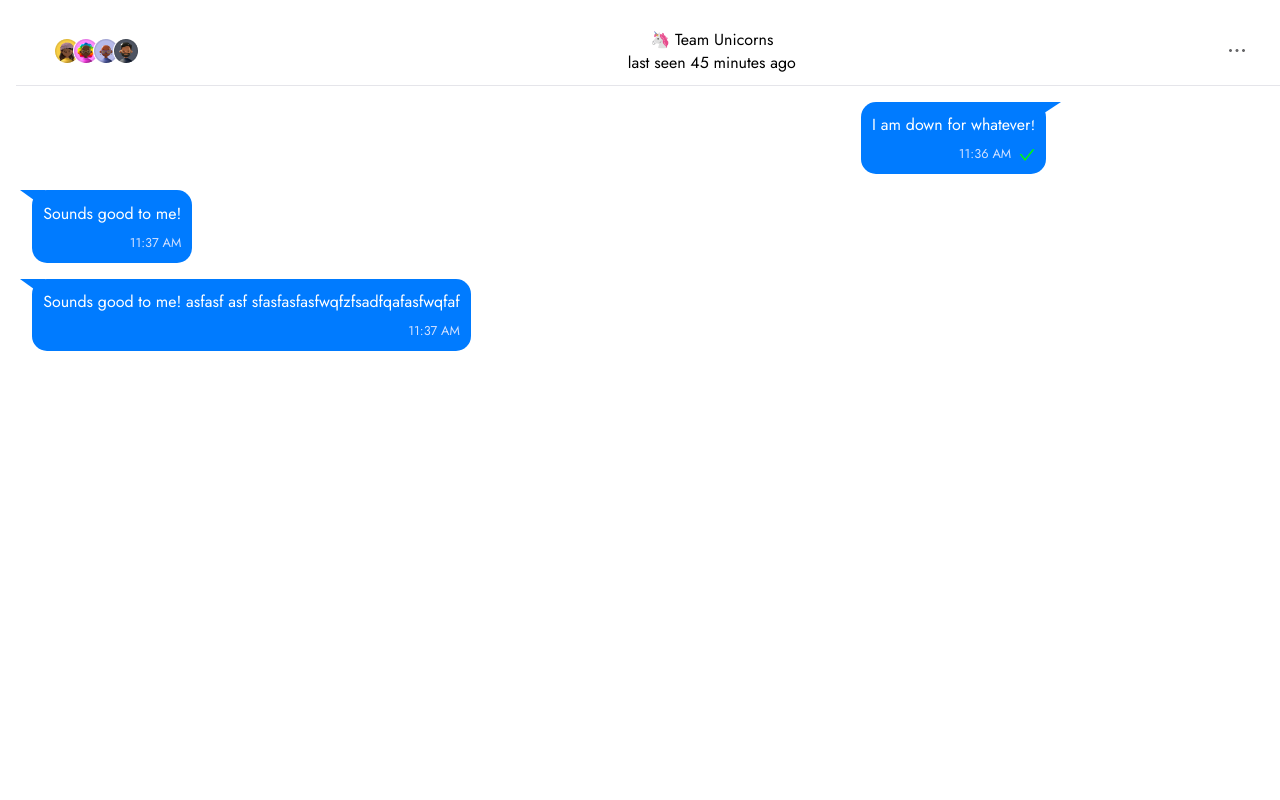
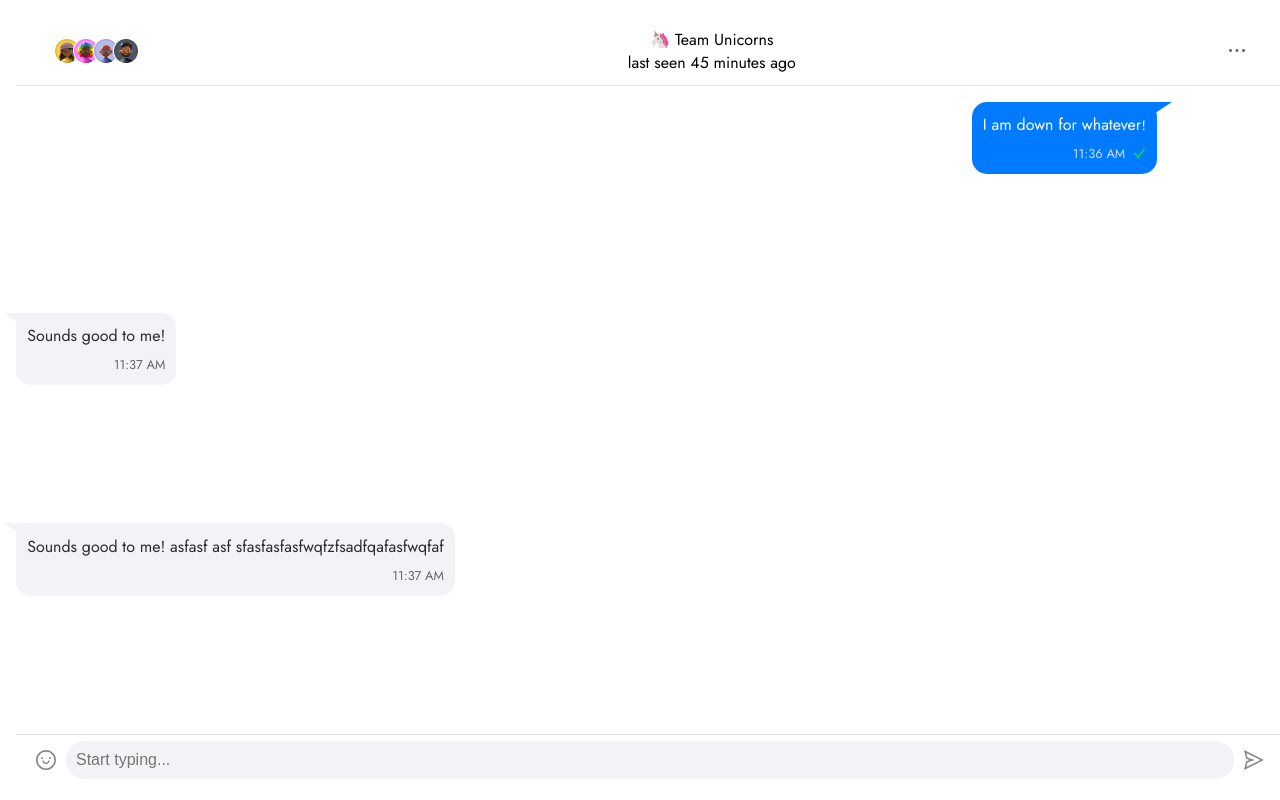
Before and after one commit to Pavl0ffN94/test-telekom_service, a Next.js app: page / in a window 1280 px wide. Built offline with nearby package versions, Linux system fonts and the light colour scheme.

Commit message:
add form + fix style message

```diff
--- /dev/null
+++ b/app/components/formMessage/index.tsx
@@ -0,0 +1,37 @@
+'use client';
+
+import React, {useState} from 'react';
+import {type FC} from 'react';
+import {SmileOutlined, SendOutlined} from '@ant-design/icons';
+import styles from './style.module.css';
+
+export const FormMessage: FC = () => {
+  const [message, setMessage] = useState('');
+
+  const handleChange = event => {
+    setMessage(event.target.value);
+  };
+
+  const handleSubmit = event => {
+    event.preventDefault();
+    console.log('Message sent:', message);
+    setMessage('');
+  };
+
+  return (
+    <form className={styles.chatForm} onSubmit={handleSubmit}>
+      <SmileOutlined className={styles.icon} />
+      <input
+        type='text'
+        placeholder='Start typing...'
+        value={message}
+        onChange={handleChange}
+        className={styles.input}
+      />
+
+      <button type='submit' className={styles.sendButton}>
+        <SendOutlined />
+      </button>
+    </form>
+  );
+};
--- /dev/null
+++ b/app/components/formMessage/style.module.css
@@ -0,0 +1,41 @@
+.chatForm {
+  display: flex;
+  align-items: center;
+  padding: 10px;
+  border-top: 1px solid #ddd;
+  background-color: #fff;
+  height: 50px;
+  box-sizing: border-box;
+}
+
+.icon {
+  font-size: 20px;
+  color: #888;
+  margin: 0 10px;
+  cursor: pointer;
+}
+
+.input {
+  flex: 1;
+  border: none;
+  padding: 10px;
+  font-size: 16px;
+  border-radius: 20px;
+  background-color: #f2f2f7;
+}
+
+.input:focus {
+  outline: none;
+}
+
+.sendButton {
+  background: none;
+  border: none;
+  cursor: pointer;
+  font-size: 20px;
+  color: #888;
+  margin: 0 10px;
+  display: flex;
+  align-items: center;
+  justify-content: center;
+}
--- a/app/components/index.ts
+++ b/app/components/index.ts
@@ -1,2 +1,3 @@
-export { Header } from './header';
-export { MessageBox } from './messageBox';
+export {Header} from './header';
+export {MessageBox} from './messageBox';
+export {FormMessage} from './formMessage';
--- a/app/components/messageBox/style.module.css
+++ b/app/components/messageBox/style.module.css
@@ -2,9 +2,9 @@
   display: flex;
   align-items: flex-start;
   gap: 1rem;
-  margin: 1rem;
-  max-width: 80%;
+  max-width: 90%;
   position: relative;
+  flex: 1;
 }
 
 .mine {
@@ -16,15 +16,27 @@
 }
 
 .text {
-  background-color: #007bff;
-  color: white;
   padding: 0.7rem;
   border-radius: 15px;
   position: relative;
   display: flex;
-  flex-direction: column; /* Изменение для вертикального расположения */
+  flex-direction: column;
   gap: 0.5rem;
-  max-width: 100%; /* Для предотвращения выхода за пределы контейнера */
+  max-width: 100%;
+}
+
+.mineText {
+  background-color: #007bff;
+  color: white;
+}
+
+.theirText {
+  background-color: #F2F2F7;
+  color: #2C2C2E;
+}
+
+.theirText .timestamp {
+  color: #666668;
 }
 
 .mineText::after, .theirText::after {
@@ -44,7 +56,7 @@
 
 .theirText::after {
   border-width: 0px 25px 18px 4px;
-  border-color: transparent #007bff transparent transparent;
+  border-color: transparent #F2F2F7 transparent transparent;
   top: 0;
   left: -16px;
 }
@@ -57,7 +69,7 @@
 
 .mesageInfo {
   display: flex;
-  width: 100%;
+  max-width: 100%;
   align-items: flex-end;
   justify-content: flex-end;
   gap: 0.5rem;
@@ -70,6 +82,7 @@
 }
 
 .icon {
-  font-size: 1em;
+  font-size: 0.8rem;
   color: #00ff00;
+  margin-bottom: 3px;
 }
--- a/app/page.module.css
+++ b/app/page.module.css
@@ -12,4 +12,8 @@
   width: 1300px;
   height: 100%;
   padding: 1rem;
+  height: 100vh;
+  display: flex;
+  flex-direction: column;
+  gap: 1rem;
 }
--- a/app/page.tsx
+++ b/app/page.tsx
@@ -1,5 +1,5 @@
 import styles from './page.module.css';
-import {Header, MessageBox} from './components';
+import {FormMessage, Header, MessageBox} from './components';
 
 const messages = [
   {message: 'I am down for whatever!', timestamp: '2024-07-10T11:36:00', isMine: true},
@@ -20,6 +20,7 @@ export default function Home() {
         {messages.map((msg, index) => (
           <MessageBox key={index} {...msg} />
         ))}
+        <FormMessage />
       </div>
     </main>
   );
```
